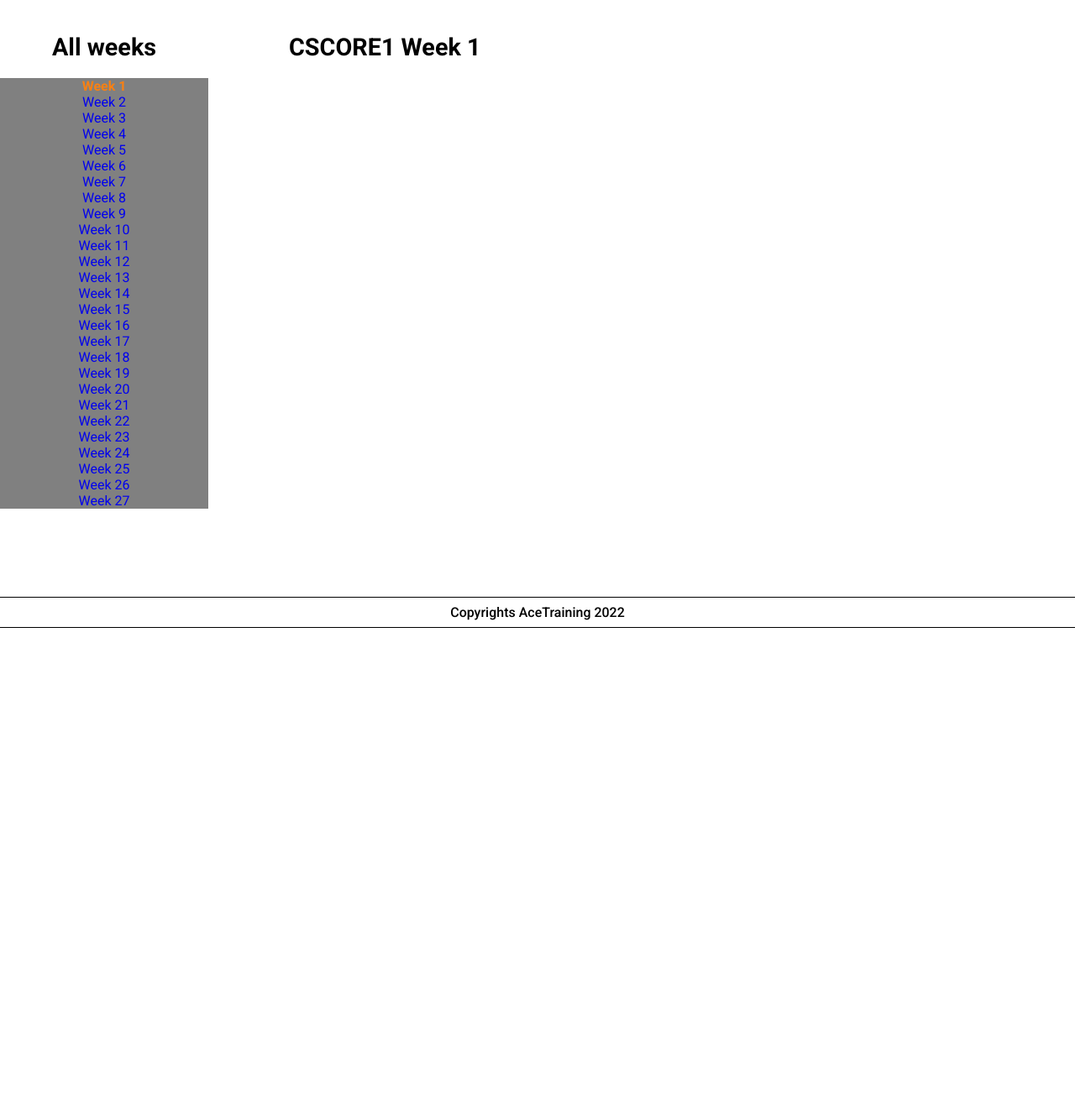
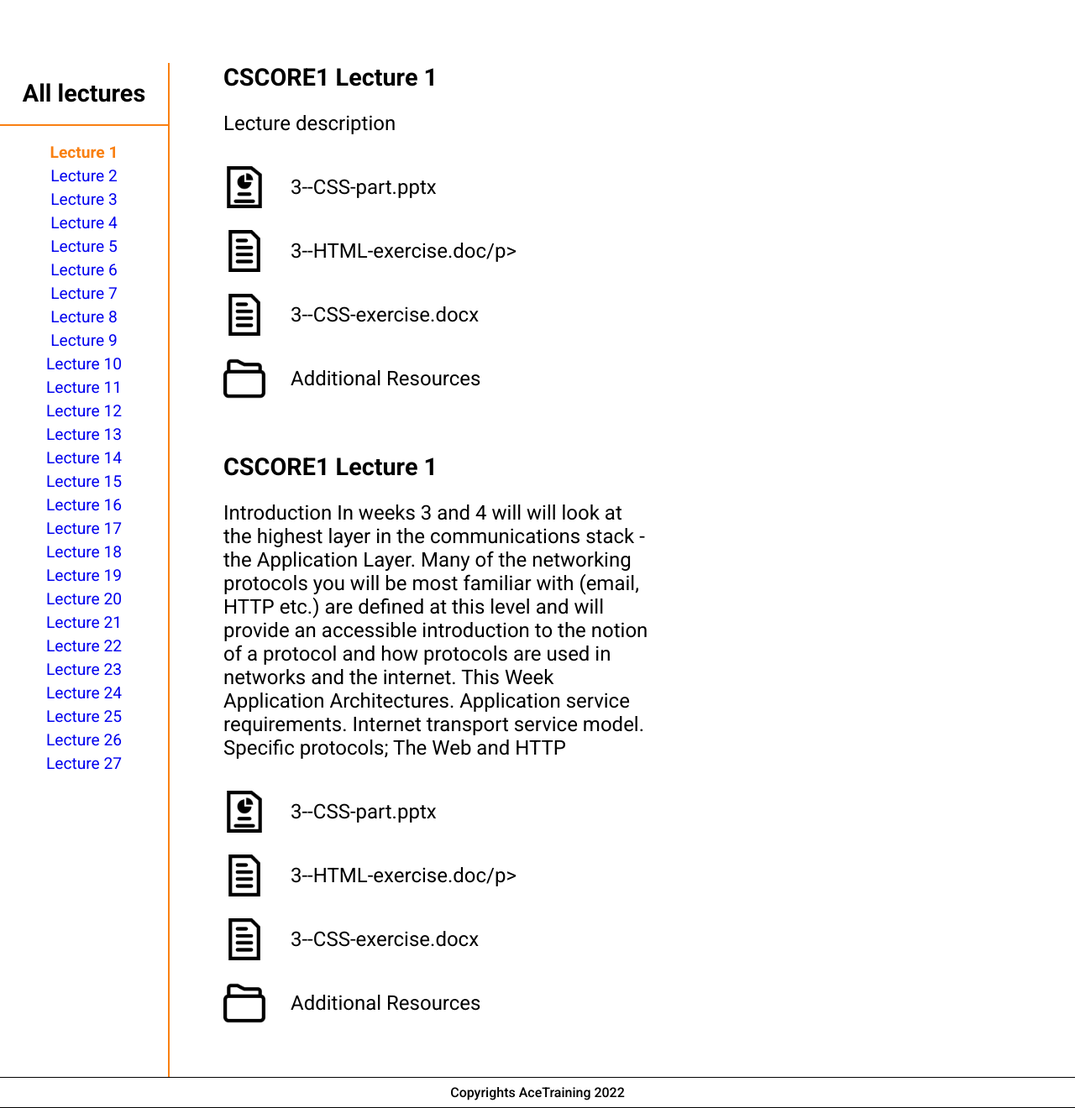
Before and after one commit to xenono/Learning-Platform-Moodle, a PHP site: the page made by views/courses.php in a window 1280 px wide. Shown: the part 52-1372 px from the top of the page at 84% size. Before the commit the page ends 800 px from the top, so only its background shows below. Run offline with PHP 8.4, Linux system fonts and the light colour scheme.

Commit message:
Finish course view design

```diff
--- a/config/ParseENV.php
+++ b/config/ParseENV.php
@@ -6,6 +6,5 @@ while(!feof($env)){
     $value = explode('"', explode("=",$line)[1])[1];
     $_ENV[$key] = $value;
 }
-
 fclose($env);
 ?>
--- a/public/css/styles.css
+++ b/public/css/styles.css
@@ -24,7 +24,7 @@ a:visited {
     color: black;
 }
 a.current {
-   color: var(--orange);
+   color: var(--orange) !important;
     font-weight: bold;
 }
 .wrapper-center {
@@ -34,6 +34,15 @@ a.current {
     display: flex;
     justify-content: center;
     align-items: center;
+}
+
+.file-icon {
+    max-width: 50px;
+    object-fit: contain;
+}
+
+.block {
+    display: block;
 }
 /* Global Color Variables */
 :root {
@@ -59,6 +68,17 @@ input {
     margin-bottom: 15px;
     font-size: 1.25rem;
     padding: 5px 10px;
+    border: 0.5px solid gray;
+    outline: none;
+}
+
+input:focus {
+    border: 0;
+    box-shadow: 0px 0px 15px blue;
+}
+
+a:visited {
+    color: initial;
 }
 
 button {
@@ -135,8 +155,6 @@ a.nav-item-active, .nav-item-active {
 footer {
     width: 100%;
     height: 35px;
-    position: absolute;
-    bottom: 0;
     border-bottom: 1px solid black;
     border-top: 1px solid black;
     display: flex;
@@ -152,34 +170,54 @@ footer div p {
 
 /* Views styles */
 /* Courses view*/
-.wrapper {
-    margin-top: 20px    ;
-}
-.grid-courses-view {
-    display: grid;
-    grid-template-columns: repeat(4,1fr);
-    grid-column-gap: 7.5%;
-}
+
+
 .week-dropdown {
+    width: 60%;
+    min-width: 200px;
     text-align: center;
+    border-right: 2px solid #F98012;
+
 }
 .week-dropdown-list {
     font-size: 1rem;
-
-    background-color: grey;
-    padding: 0;
+    padding: 20px 0 0 0;
     margin: 0;
+    border-top: 2px solid var(--orange);
 }
 .week-dropdown-list-item {
     list-style: none;
+    margin-bottom: 5px;
+    font-size: 1.2rem;
+}
+.courses-content-wrapper {
+    display: flex;
+    margin-top: 75px    ;
 }
 .course-content {
-    grid-column-start: 2;
-    grid-column-end: -1;
+    display: flex;
+    flex-direction: column;
+    margin-left: 5%;
+}
+.course-content-container {
+    margin-bottom: 50px;
+}
+.course-content-container h1 {
+    margin: 0;
+}
+.course-content-description {
+    width: 50%;
+}
+.file-wrapper {
+    display: flex;
+}
+.file-name {
+    margin-left: 30px;
 }
 /* Login Form Styles */
 
 /* End of Login Form Styles */
+
 /*core 1 assignments view */
 .core1-modules-list {
     grid-column-start: 1;
--- a/views/courses.php
+++ b/views/courses.php
@@ -1,44 +1,88 @@
 <?php
-include ("../includes/header.php");
+include("../includes/header.php");
 $currentCourse = null;
 $currentWeek = "1";
-if(isset($_GET["course"]) && isset($_GET["week"])){
+if (isset($_GET["course"]) && isset($_GET["week"])) {
     $currentCourse = $_GET["course"];
     $currentWeek = $_GET["week"];
 }
 ?>
-<div class="wrapper">
-    <?php if(!$currentCourse){?>
+<div class="courses-content-wrapper">
+
+    <?php if (!$currentCourse) { ?>
         <h1> Database error!!!</h1>
         <?php
         return;
-    }?>
-    <div class="grid-courses-view">
+    } ?>
     <div class="week-dropdown">
-            <h1>All weeks</h1>
+        <h1>All lectures</h1>
         <ul class="week-dropdown-list">
-                <?php for($i = 1; $i < 28; $i+=1){?>
+            <?php for ($i = 1; $i < 28; $i += 1) { ?>
                 <li class="week-dropdown-list-item">
                     <a
-                            class="<?php
-                            if($currentWeek == $i){
-                                echo "current";
-                            } else {
-                                echo "";
-                            }
-                            ?>"
-                            href=<?php echo "courses.php?course=" . $currentCourse . "&week=" .$i?>>
-                            <?php echo "Week " . $i ?>
+                            class="<?php echo($currentWeek == $i ? "current" : "") ?>"
+                            href=<?php echo "courses.php?course=" . $currentCourse . "&week=" . $i ?>>
+                        <?php echo "Lecture " . $i ?>
                     </a>
                 </li>
             <?php } ?>
         </ul>
     </div>
     <div class="course-content">
-            <h1><?php echo $currentCourse . " Week" . " " . $currentWeek?></h1>
+        <div class="course-content-container">
+            <h1><?php echo $currentCourse . " Lecture" . " " . $currentWeek ?></h1>
+            <p>Lecture description</p>
+            <div class="file-wrapper">
+                <img src="../public/assets/pptx.png" alt="" class="file-icon">
+                <p class="file-name">3--CSS-part.pptx</p>
+            </div>
+            <div class="file-wrapper">
+                <img src="../public/assets/file.png" alt="" class="file-icon">
+                <p class="file-name">3--HTML-exercise.doc/p>
+            </div>
+            <div class="file-wrapper">
+                <img src="../public/assets/file.png" alt="" class="file-icon">
+                <p class="file-name">3--CSS-exercise.docx</p>
+            </div>
+
+            <div class="file-wrapper">
+                <img src="../public/assets/folder.png" alt="" class="file-icon">
+                <p class="file-name">Additional Resources</p>
+            </div>
+        </div>
+        <div class="course-content-container">
+            <h1><?php echo $currentCourse . " Lecture" . " " . $currentWeek ?></h1>
+            <p class="course-content-description">Introduction
+                In weeks 3 and 4 will will look at the highest layer in the communications stack - the Application Layer. Many of the networking protocols you will be most familiar with (email, HTTP etc.) are defined at this level and will provide an accessible introduction to the notion of a protocol and how protocols are used in networks and the internet.
+
+                This Week
+                Application Architectures.
+                Application service requirements.
+                Internet transport service model.
+                Specific protocols; The Web and HTTP
+
+            </p>
+            <div class="file-wrapper">
+                <img src="../public/assets/pptx.png" alt="" class="file-icon">
+                <p class="file-name">3--CSS-part.pptx</p>
+            </div>
+            <div class="file-wrapper">
+                <img src="../public/assets/file.png" alt="" class="file-icon">
+                <p class="file-name">3--HTML-exercise.doc/p>
+            </div>
+            <div class="file-wrapper">
+                <img src="../public/assets/file.png" alt="" class="file-icon">
+                <p class="file-name">3--CSS-exercise.docx</p>
+            </div>
+
+            <div class="file-wrapper">
+                <img src="../public/assets/folder.png" alt="" class="file-icon">
+                <p class="file-name">Additional Resources</p>
             </div>
         </div>
     </div>
+</div>
+
 <?php
-include ("../includes/footer.php");
+include("../includes/footer.php");
 ?>
--- a/views/login.php
+++ b/views/login.php
@@ -1,9 +1,10 @@
 <?php
+include("../controllers/Auth.php");
+include ("../config/Connection.php");
 include ("../includes/header.php");
-include "../utils/connection.php";
-global $conn;
 session_start();
 $isError = false;
+global $conn;
 if(isset($_POST["student-id"]) && isset($_POST["password"])){
     $userId= $_POST["student-id"];
     $password = $_POST["password"];
```
Also changed, not shown: config/Connection.php (+5 -14 lines), controllers/Auth.php (added, +9 -0 lines), models/User.php (+5 -10 lines), views/addUserForm.php (added, +48 -0 lines), views/index.php (+2 -15 lines), public/assets/file.png (added), public/assets/folder.png (added), public/assets/pptx.png (added). Lines whose indentation alone changed are shown as unchanged.
